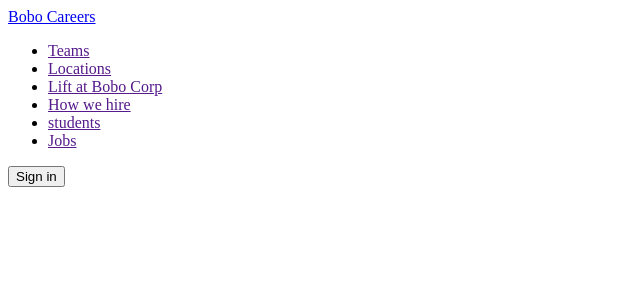
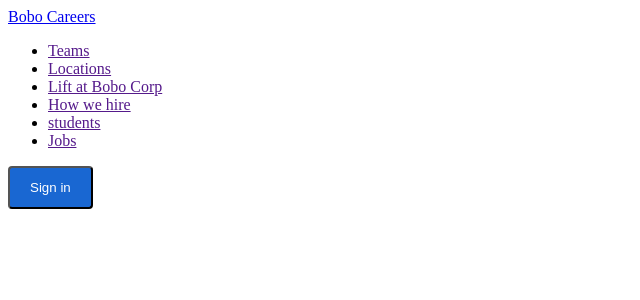
Before and after one commit to AliSadeghi-dev/job-search-app-vue3-jest, a Vue app: page / in a window 1280 px wide. Shown: the top 300 px of the page, without its empty margins (0-640 px from the left). Built offline with nearby package versions, Linux system fonts and the light colour scheme; the HTML template or start-up script is replaced by a standard one.

Commit message:
feat : custom button using props and test that

```diff
--- a/src/components/ActionButton.vue
+++ b/src/components/ActionButton.vue
@@ -1,13 +1,46 @@
 <template>
-  <button
-    class="px-5 py-3 font-medium text-white border-0 rounded bg-brand-blue-1 transition-all ease-out hover:shadow-blue cursor-pointer"
-  >
-    Sign in
+  <button :class="buttonClass">
+    {{ text }}
   </button>
 </template>
 
 <script>
 export default {
   name: "ActionButton",
+  props: {
+    text: {
+      type: String,
+      required: true,
+    },
+    type: {
+      type: String,
+      required: false,
+      default: "primary",
+      validator(value) {
+        return ["primary", "secondary"].includes(value);
+      },
+    },
+  },
+  computed: {
+    buttonClass() {
+      return {
+        [this.type]: true,
+      };
+    },
+  },
 };
 </script>
+
+<style scoped>
+button {
+  @apply px-5 py-3 rounded font-medium cursor-pointer;
+}
+
+.primary {
+  @apply text-white  bg-brand-blue-1 hover:shadow-blue;
+}
+
+.secondary {
+  @apply text-brand-blue-1 bg-transparent hover:bg-brand-blue-2 hover:text-white;
+}
+</style>
--- a/src/components/MainNav.vue
+++ b/src/components/MainNav.vue
@@ -23,6 +23,8 @@
           <ActionButton
             v-if="!isLoggedIn"
             data-test="login-button"
+            text="Sign in"
+            type="primary"
             @click="handleClick"
           />
           <profile-image v-else data-test="profile-image" />
--- a/tailwind.config.js
+++ b/tailwind.config.js
@@ -10,6 +10,7 @@ module.exports = {
       colors: {
         "brand-gray-1": "#dadce0",
         "brand-blue-1": "#1967d2",
+        "brand-blue-2": "#4285f4",
         "brand-green-1": "#137333",
       },
       boxShadow: {
```
Also changed, not shown: 1 other file (tests, documents, lock files or other folders).
